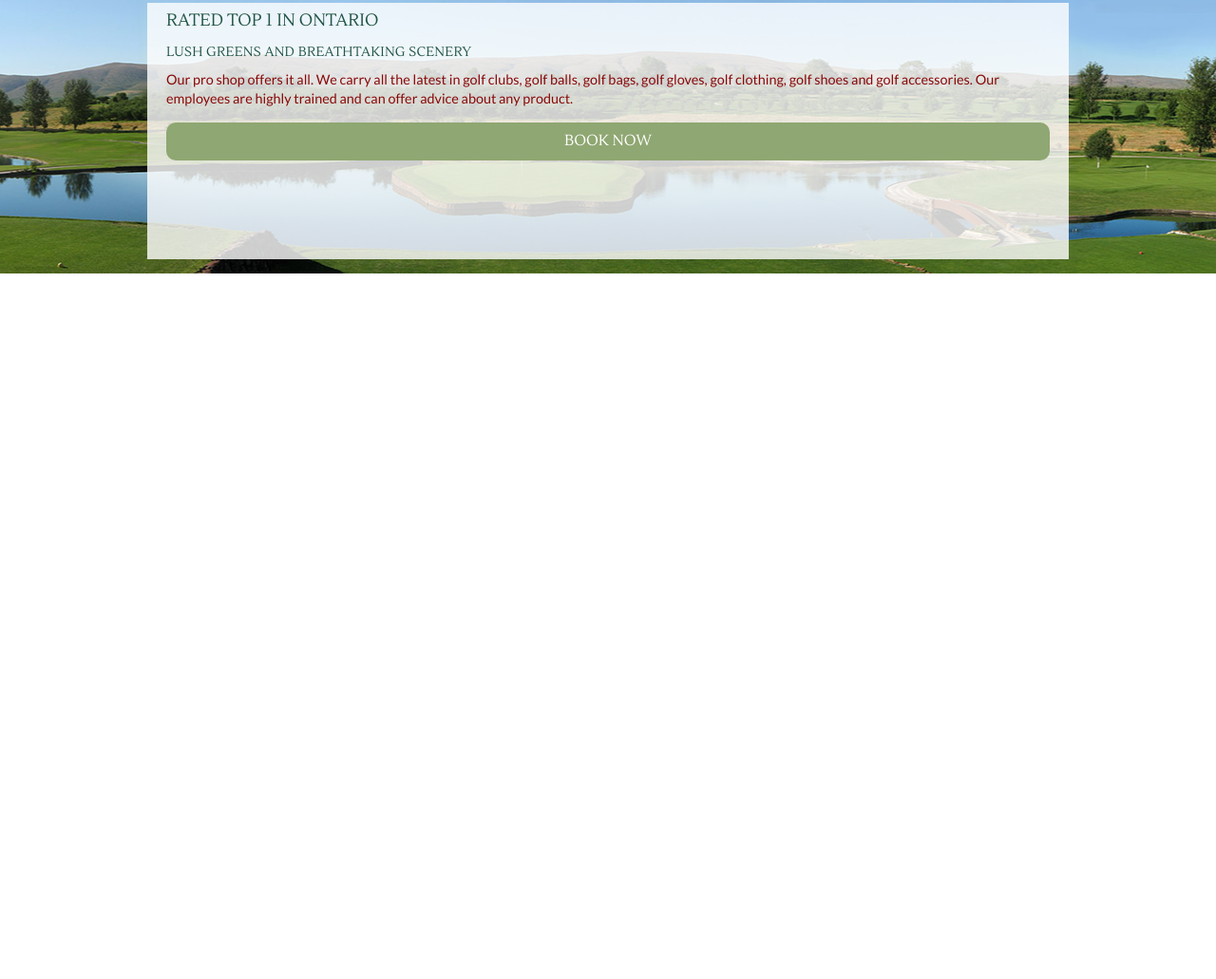
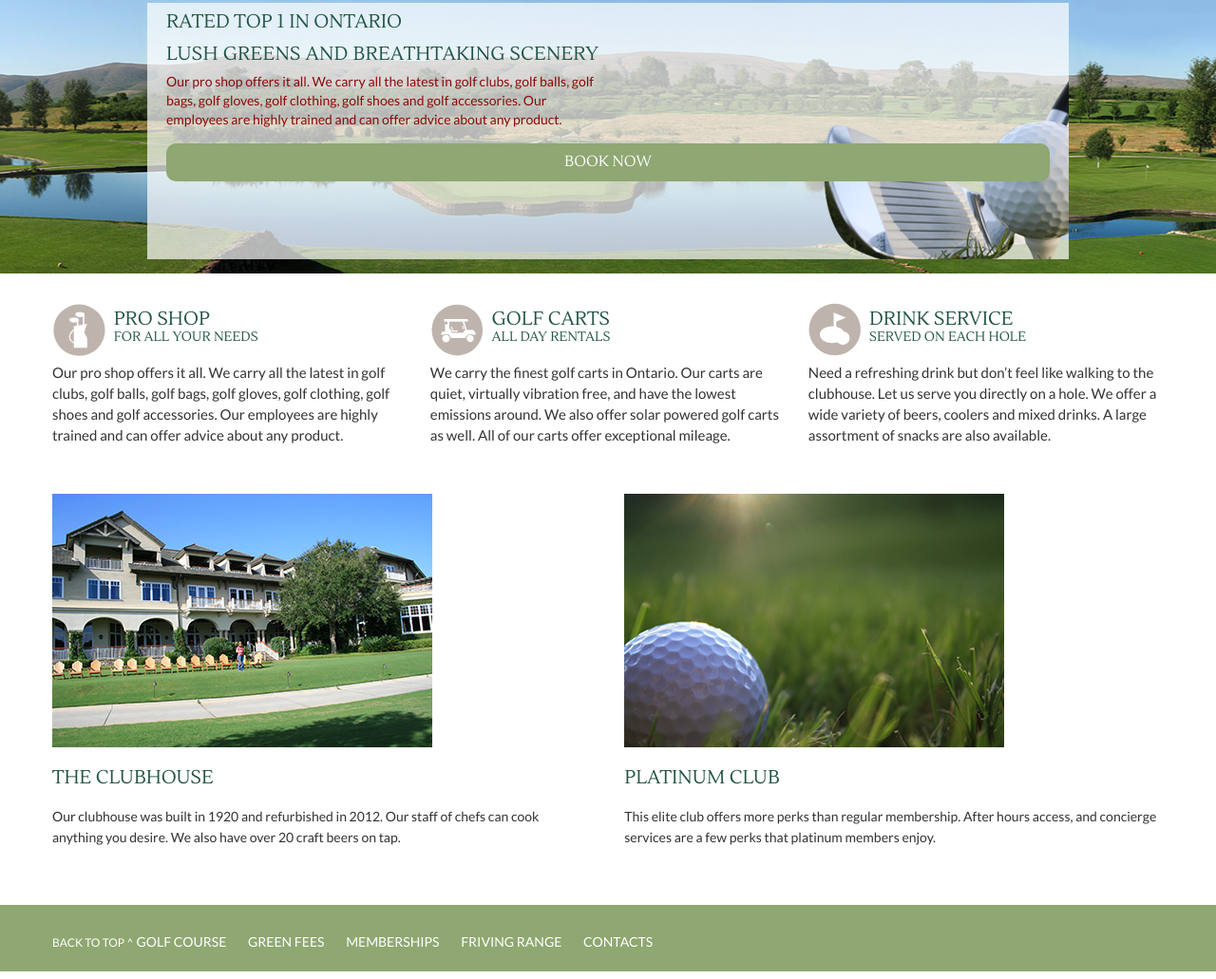
Before and after one commit to gleb-zavizenov/gollf-club, a plain HTML site: page index.html in a window 1280 px wide. Shown: the part 176-1207 px from the top of the page at 95% size. Before the commit the page ends 800 px from the top, so only its background shows below. Drawn offline with Linux system fonts and the light colour scheme.

Commit message:
Finished responsive layout

```diff
--- a/css/main.css
+++ b/css/main.css
@@ -238,6 +238,197 @@ h2, h3{
 	background-color: #215445;
 }
 
+/* Service area */
+#serviceCon{
+	margin-bottom:10px;
+}
+
+.services{
+	margin-bottom: 20px;
+	padding-top:1px;
+}
+
+.services h2{
+	font-size: 1.5em;
+	margin-bottom: 5px;
+	margin-top:15px;
+}
+
+.services h3{
+	font-size: 1em;
+	margin-top: 0;
+	margin-bottom: 20px;
+}
+
+.services p{
+	color:#333;
+	font-size: 0.875em;
+	line-height: 22px;
+	text-align: justify;
+}
+
+.icon{
+	float:left;
+	max-width:70px;
+	margin: 0 20px 0 0;
+}
+
+/* Extras Area */
+#extraCon{
+	margin-bottom: 60px;
+}
+
+.extras-img{
+	margin-top:20px;
+	margin-bottom:30px;
+}
+
+.extras h2{
+	font-size:1.25em;
+	line-height: 0;
+	margin-bottom:30px;
+}
+
+.extras p{
+	color: #333;
+	font-size: 0.875em;
+	line-height: 22px;
+}
+
+#footerCon{
+	background-color: #8fa771;
+	height:70px;
+}
+
+#backBut{
+	text-decoration: none;
+	color:#fff;
+	line-height:70px;
+	font-size: 0.75em;
+}
+
+#backBut:hover{
+	color:#333;
+}
+
+#footerNav{
+	display: none;
+}
+
+/* Media query for 400px wide */
+@media screen and (min-width:25.063em){
+	#infoFrost h2{
+		font-size:1.5em;
+	}
+	#infoFrost h3{
+		font-size: 1.0075em;
+		letter-spacing: 0.25px;
+	}
+	#infoFrost p{
+		font-size:0.875em;
+	}
+}
+
+/* Media query for 480px wide */
+@media screen and (min-width:30em){
+	#infoFrost{
+		background: url(../img/golf_club2.png) right no-repeat rgba(255,255,255, 0.7);
+	}
+}
+
+/* 620px */
+@media screen and (min-width: 38.75em){
+	#infoFrost h2{
+		font-size:1.25em;
+	}
+	#infoFrost h3{
+		font-size: 1.25em;
+		letter-spacing: 0.25px;
+	}
+	#infoFrost p{
+		font-size:0.875em;
+	}
+}
+
+/* 640 */
+@media screen and (min-width:40em){
+	#serviceCon{
+		display: flex;
+	}
+
+	.services{
+		margin-right:20px;
+	}
+
+	.services:last-child{
+		margin-right:0px;
+	}
+
+	.icon{
+		max-width:50px;
+		margin-right:8px;
+	}
+
+	.services p{
+		color:#333;
+		font-size: 0.875em;
+		line-height: 22px;
+		text-align:left;
+	}
+
+	.services h2{
+		font-size: 0.925em;
+		margin-top:10px;
+		margin-bottom: 5px;
+		line-height: 14px;
+	}
+
+	.services h3{
+		font-size: 0.875em;
+		margin-top: 0;
+		margin-bottom: 20px;
+	}
+
+	/* Reflow the bottom navigation */
+	#footerNav{
+		display: inline-block;
+		margin-bottom: 0;
+	}
+
+	#footerCon ul{
+		list-style: none;
+		margin:0;
+		padding:0;
+		font-size:0.875em;
+	}
+
+	#footerCon ul li{
+		display: inline;
+		margin-right: 20px;
+	}
+
+	#footerCon ul li a{
+		color:#fff;
+		line-height: 78px;
+	}
+
+	#footerCon ul li a:hover{
+		color:#333;
+	}
+}
+
+@media screen and(min-width: 50em){
+	#infoFrost {
+		background: url(../img/golf_club.png) right no-repeat rgba(255,255,255,0.8);
+	}
+}
+
+@media screen and (min-width: 61.875em){
+	#infoFrost p{
+		width:50%;
+	}
+}
+
 /* Handle the nav at desktop -> reflow to fix a new size */
 @media screen and (min-width: 64em){
 	#mainHeader{
@@ -317,4 +508,44 @@ h2, h3{
 		background-position: center;
 	}
 
+	/* Reflow services section for desktop */
+	#serviceCon{
+		display: flex;
+	}
+
+	.services{
+		margin-right:20px;
+	}
+
+	.services:last-child{
+		margin-right:0px;
+	}
+
+	.icon{
+		max-width:15%;
+	}
+
+	.services p{
+		font-size: 0.9375em;
+		width:auto;
+	}
+
+	.services h2{
+		font-size: 1.25em;
+	}
+
+	.services h3{
+		font-size: 0.875em;
+	}
+
+	/* Reflow Extras Content */
+	#extraCon{
+		display: flex;
+	}
+
+	.extras:last-child{
+		margin-left: 40px;
+
+	}
+
 }
--- a/index.html
+++ b/index.html
@@ -51,7 +51,80 @@
           <a href="#" id="bookNow">BOOK NOW</a>
         </div>
       </section>
+    </div><!-- end of the first container -->
+
+    <div class="container">
+      <section id="serviceCon">
+        <h2 class="hidden">Golf Course Service</h2>
+
+        <!-- pro shop section -->
+        <section class="services">
+          <img class="icon" src="img/pro_icon.svg" alt="pro shop">
+          <h2>PRO SHOP</h2>
+          <h3>FOR ALL YOUR NEEDS</h3>
+          <p>
+            Our pro shop offers it all.  We carry all the latest in  golf clubs, golf balls, golf bags, golf gloves, golf clothing, golf shoes and golf accessories. Our employees are highly trained and can offer advice about any product.
+          </p>
+        </section>
+
+        <!-- golf cart section -->
+        <section class="services">
+          <img class="icon" src="img/cart_icon.svg" alt="pro shop">
+          <h2>GOLF CARTS</h2>
+          <h3>ALL DAY RENTALS</h3>
+          <p>
+            We carry the finest golf carts in Ontario.  Our carts are quiet, virtually vibration free, and have the lowest emissions around. We also offer solar powered golf carts as well. All of our carts offer exceptional mileage.
+          </p>
+        </section>
+
+        <!-- fun drinky time section -->
+        <section class="services">
+          <img class="icon" src="img/drink_icon.svg" alt="pro shop">
+          <h2>DRINK SERVICE</h2>
+          <h3>SERVED ON EACH HOLE</h3>
+          <p>
+            Need a refreshing drink but don’t feel like walking to the clubhouse.  Let us serve you directly on a hole.  We offer a wide variety of beers, coolers and mixed drinks. A large assortment of snacks are also available.
+          </p>
+        </section>
+
+      </section>
+      <section id="extraCon">
+        <h2 class="hidden">Golf Course Extras</h2>
+
+        <div class="extras">
+          <img src="img/clubhouse2.jpg" alt="Club House" class="extras-img">
+          <h2>THE CLUBHOUSE</h2>
+          <p>
+            Our clubhouse was built in 1920 and refurbished in 2012.  Our staff of chefs can cook anything you desire.  We also have over 20 craft beers on tap.
+          </p>
+        </div><!-- end clubhouse extras -->
+
+        <div class="extras">
+          <img src="img/platinum2.jpg" alt="Platinum Club" class="extras-img">
+          <h2>PLATINUM CLUB</h2>
+          <p>
+            This elite club offers more perks than regular membership. After hours access, and concierge services are a few perks that platinum members enjoy.
+          </p>
+        </div><!-- end clubhouse extras -->
+      </section>
     </div>
+
+    <!-- main footer -->
+    <footer id="footerCon">
+      <div class="container">
+        <nav>
+          <h2 class="hidden">Footer navigtion</h2>
+          <a href="#" id="backBut">BACK TO TOP ^</a>
+          <ul id="footerNav">
+            <li><a href="#">GOLF COURSE</a></li>
+            <li><a href="#">GREEN FEES</a></li>
+            <li><a href="#">MEMBERSHIPS</a></li>
+            <li><a href="#">FRIVING RANGE</a></li>
+            <li><a href="#">CONTACTS</a></li>
+          </ul>
+        </nav>
+      </div>
+    </footer>
 
     <script src="js/main.js"></script>
   </body>
```
